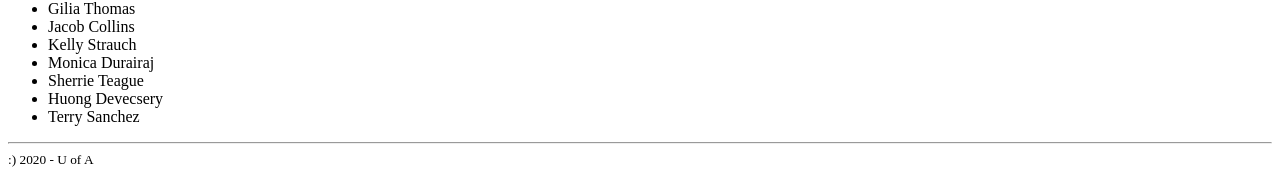
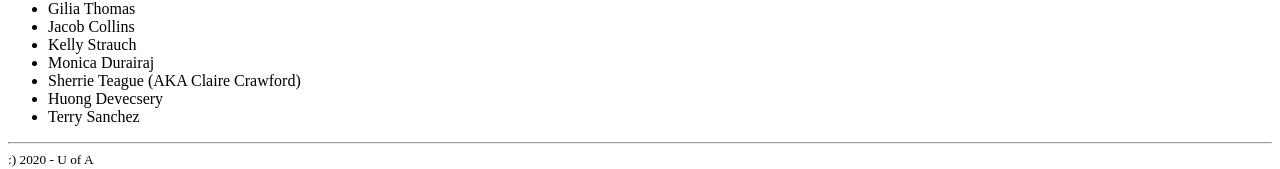
Before and after one commit to rogerd330/student-roster, a plain HTML site: page index.html in a window 1280 px wide. Shown: the part 226-395 px from the top of the page. Drawn offline with Linux system fonts and the light colour scheme.

Commit message:
Update index.html
added AKA Claire Crawford

```diff
--- a/index.html
+++ b/index.html
@@ -28,7 +28,7 @@
 
       <li>Monica Durairaj</li>
 
-      <li>Sherrie Teague</li>
+      <li>Sherrie Teague (AKA Claire Crawford)</li>
 
       <li>Huong Devecsery</li>
 
```
